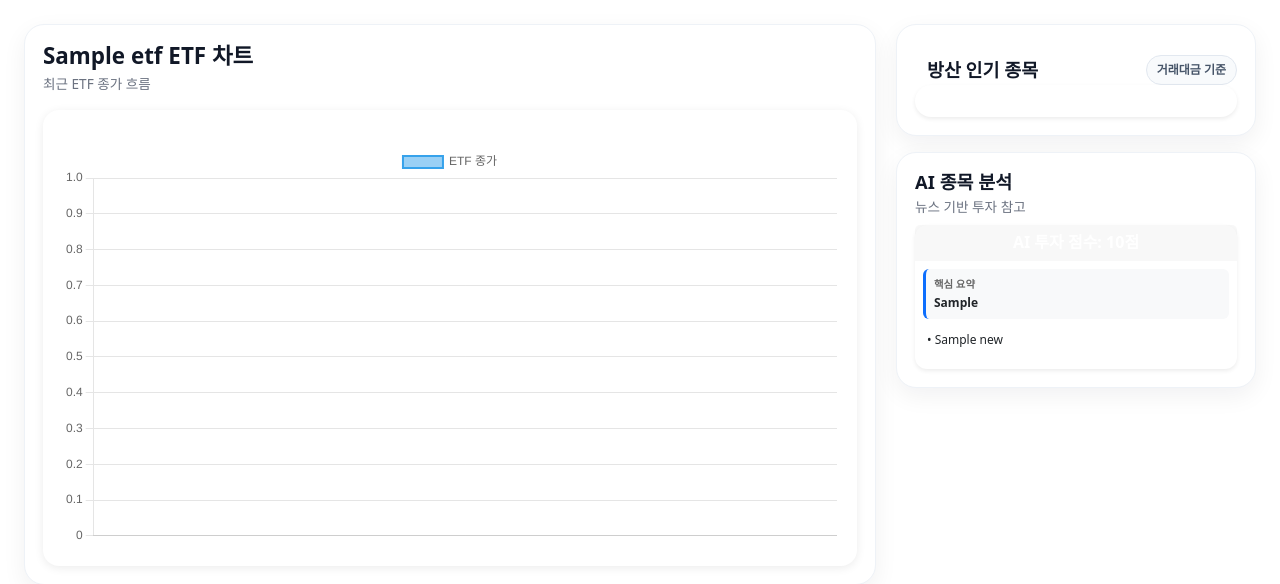
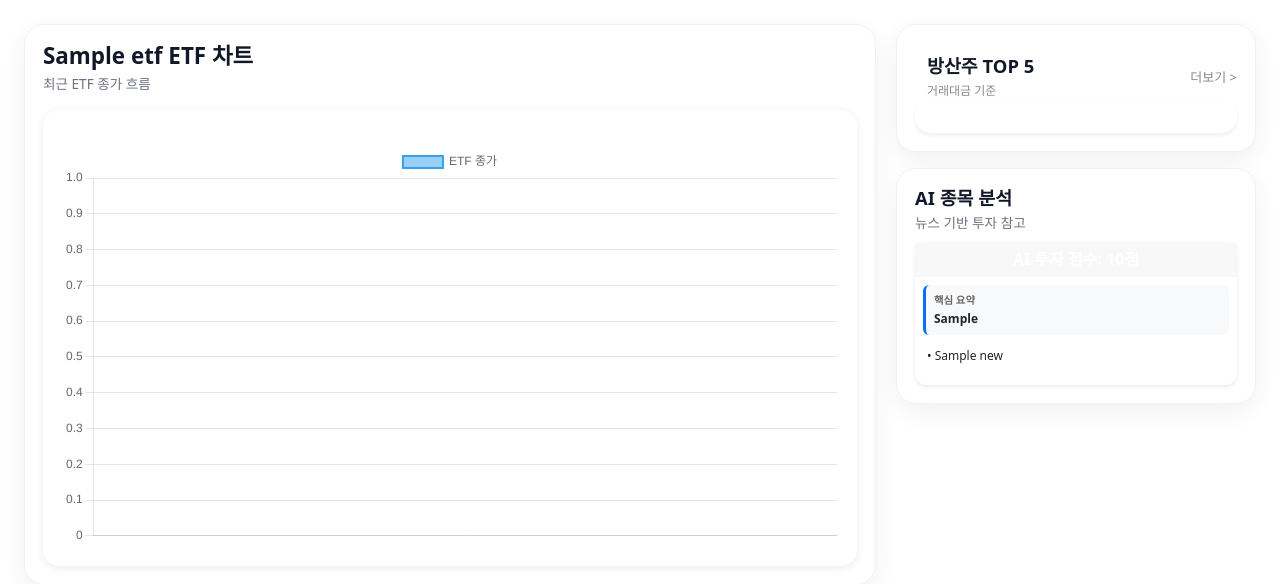
Before and after one commit to RTAI1TEAM/defense-stock-dashboard, a Flask app: template templates/index.html in a window 1280 px wide. Shown: the part 57-641 px from the top of the page. Run offline with Flask 3, Linux system fonts and the light colour scheme; the template is opened without the code that fills it: most values are stand-ins (such as "Sample title", 1, 10 or a date in 2020).

Commit message:
메인 화면 더보기 하이퍼링크 추가

```diff
--- a/templates/components/stock_table_macros.html
+++ b/templates/components/stock_table_macros.html
@@ -2,7 +2,7 @@
     {% for stock in stocks[:limit] %}
         {% if mode == 'mini' %}
         <a class="stock-mini-item"
-           href="{{ url_for('stock_detail.show_stock_chart', ticker=stock.ticker) }}">
+            href="{{ url_for('stock_detail.show_stock_chart', ticker=stock.ticker) }}">
             <div class="stock-rank">{{ loop.index }}</div>
 
             <div class="stock-info">
@@ -11,10 +11,13 @@
             </div>
 
             <div class="stock-change">
-                <div class="stock-price">{{ "{:,.0f}".format(stock.price) }}원</div>
-                <div class="stock-rate {{ 'positive' if stock.change > 0 else 'negative' if stock.change < 0 else 'neutral' }}">
-                    {{ '+' if stock.change > 0 else '' }}{{ stock.change }}%
-                </div>
+            <div class="stock-price">{{ "{:,.0f}".format(stock.price) }}원</div>
+            <div class="stock-rate {{ 'positive' if stock.change > 0 else 'negative' if stock.change < 0 else 'neutral' }}">
+                {{ '+' if stock.change > 0 else '' }}{{ stock.change }}%
+            </div>
+            <div style="font-size:12px;color:#999;">
+                거래대금 {{ stock.value }}억원
+            </div>
             </div>
         </a>
 
--- a/templates/index.html
+++ b/templates/index.html
@@ -29,9 +29,12 @@
         <div class="right-column">
 
             <div class="compact-stock-card">
-                <div class="compact-stock-header">
-                    <h3 class="compact-stock-title">방산 인기 종목</h3>
-                    <span class="compact-badge">거래대금 기준</span>
+                <div class="compact-stock-header" style="display:flex; align-items:center; justify-content:space-between;">
+                    <div>
+                        <h3 class="compact-stock-title" style="margin:0;">방산주 TOP 5</h3>
+                        <span style="font-size:12px;color:#888;">거래대금 기준</span>
+                    </div>
+                    <a href="/stocks" style="font-size:13px;color:#888;text-decoration:none;">더보기 ></a>
                 </div>
 
                 <div class="stock-mini-list">
```
